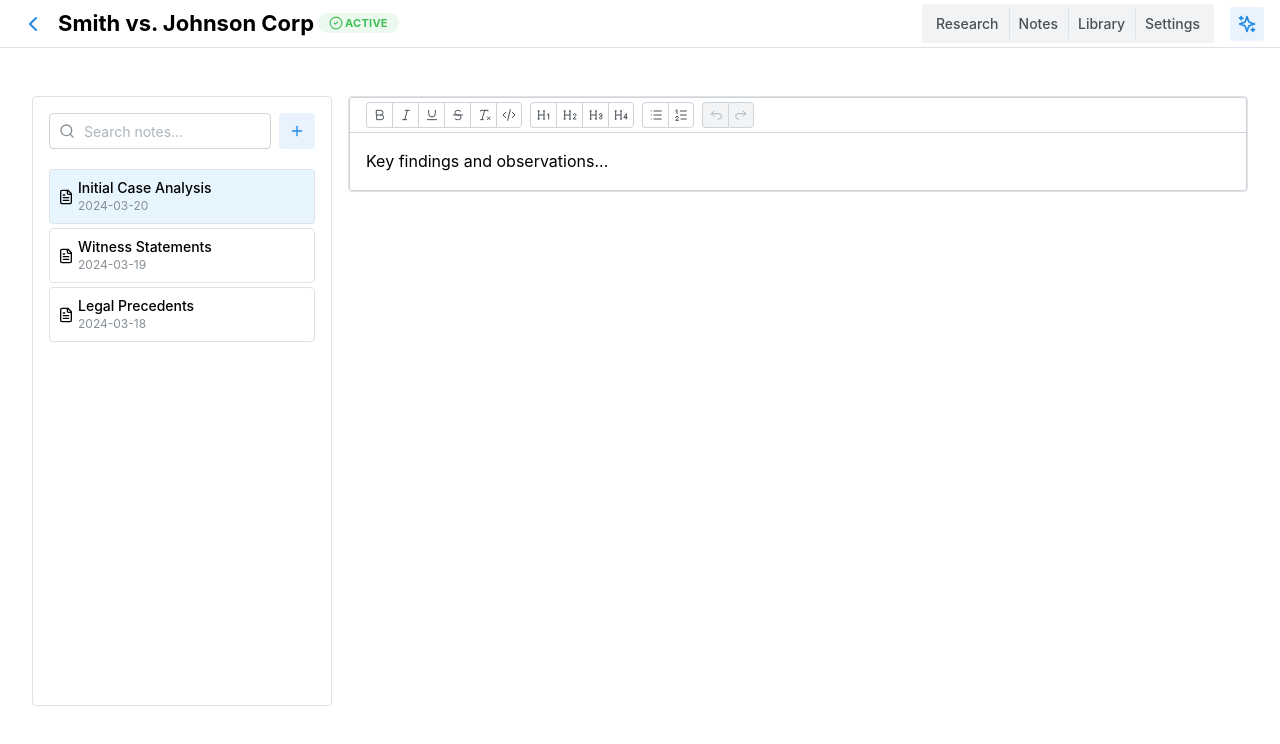
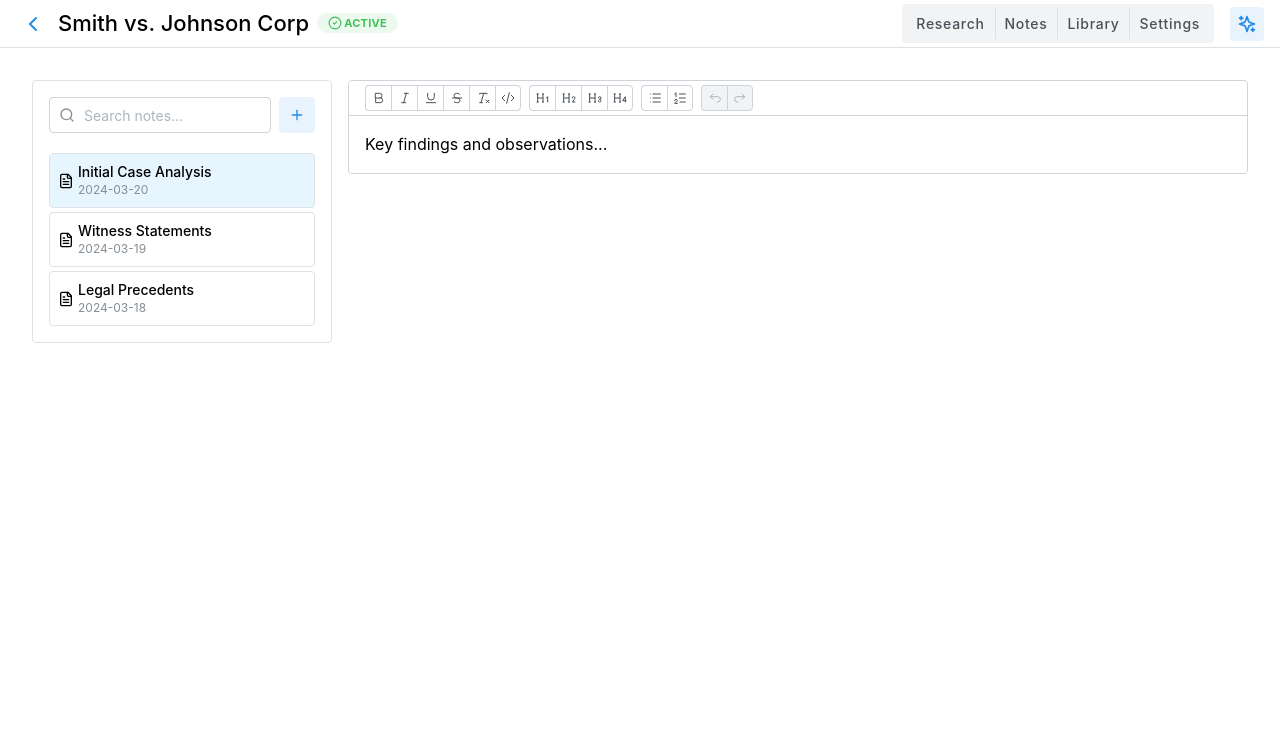
Before and after one commit to michaelcamper/kasy, a Next.js app: page /case/1/notes in a window 1280 px wide. Shown: the top 744 px of the page. Built offline with nearby package versions, Linux system fonts and the light colour scheme.

Commit message:
small visual changes

```diff
--- a/app/(dashboard)/case/[caseId]/layout.tsx
+++ b/app/(dashboard)/case/[caseId]/layout.tsx
@@ -43,8 +43,10 @@ export default function CaseLayout({
             <ActionIcon variant="subtle" size="lg" component={Link} href="/">
               <ChevronLeft size={24} />
             </ActionIcon>
-            <Group gap="xs" wrap="nowrap">
-              <Title order={3}>{caseData.name}</Title>
+            <Group gap="sm" wrap="nowrap">
+              <Title order={3} fw={500}>
+                {caseData.name}
+              </Title>
               <CaseStatus status={caseData.status} readonly />
             </Group>
           </Group>
@@ -72,6 +74,8 @@ export default function CaseLayout({
                       display: 'block',
                       padding: '5px 10px',
                       textDecoration: 'none',
+                      letterSpacing: '0.05em',
+                      fontWeight: 500,
                     }}
                   >
                     {item.label}
--- a/app/(dashboard)/case/[caseId]/notes/page.tsx
+++ b/app/(dashboard)/case/[caseId]/notes/page.tsx
@@ -5,7 +5,7 @@ import { NotesEditor } from '@/components/case/NotesEditor';
 export default function NotesPage() {
   return (
     <AppShell.Main>
-      <Container size="xl" pt="xl">
+      <Container size="xl" pt="md">
         <NotesEditor />
       </Container>
     </AppShell.Main>
--- a/components/case/CaseConfiguration.tsx
+++ b/components/case/CaseConfiguration.tsx
@@ -33,9 +33,9 @@ import { useState } from 'react';
 
 export function CaseConfiguration() {
   return (
-    <Container size="md" mt="xl">
+    <Container size="md" mt="md">
       <Tabs defaultValue="details" variant="pills" orientation="vertical">
-        <Paper style={{ alignSelf: 'flex-start' }}>
+        <Paper style={{ alignSelf: 'flex-start' }} bg="gray.0">
           <Tabs.List>
             {[
               { label: 'Details', icon: File, value: 'details' },
--- a/components/case/NotesEditor.tsx
+++ b/components/case/NotesEditor.tsx
@@ -15,9 +15,24 @@ interface Note {
 }
 
 const MOCK_NOTES: Note[] = [
-  { id: '1', title: 'Initial Case Analysis', content: 'Key findings and observations...', lastEdited: '2024-03-20' },
-  { id: '2', title: 'Witness Statements', content: 'Summary of witness testimonies...', lastEdited: '2024-03-19' },
-  { id: '3', title: 'Legal Precedents', content: 'Relevant case law references...', lastEdited: '2024-03-18' },
+  {
+    id: '1',
+    title: 'Initial Case Analysis',
+    content: 'Key findings and observations...',
+    lastEdited: '2024-03-20',
+  },
+  {
+    id: '2',
+    title: 'Witness Statements',
+    content: 'Summary of witness testimonies...',
+    lastEdited: '2024-03-19',
+  },
+  {
+    id: '3',
+    title: 'Legal Precedents',
+    content: 'Relevant case law references...',
+    lastEdited: '2024-03-18',
+  },
 ];
 
 export function NotesEditor() {
@@ -38,7 +53,7 @@ export function NotesEditor() {
   }
 
   return (
-    <Group align="flex-start" gap="md" h="calc(100vh - 180px)">
+    <Group align="flex-start" gap="md">
       {/* Left Sidebar - Notes List */}
       <Paper withBorder style={{ width: 300 }}>
         <Stack gap="xs" p="md">
@@ -48,26 +63,25 @@ export function NotesEditor() {
               style={{ flex: 1 }}
               leftSection={<Search size={16} />}
               value={searchQuery}
-            onChange={(e) => setSearchQuery(e.currentTarget.value)}
+              onChange={e => setSearchQuery(e.currentTarget.value)}
             />
 
             <ActionIcon variant="light" size="input-sm">
               <Plus size={16} />
             </ActionIcon>
-
           </Flex>
 
-
-          <ScrollArea h="calc(100vh - 280px)">
+          <ScrollArea>
             <Stack gap="xs">
-              {filteredNotes.map((note) => (
+              {filteredNotes.map(note => (
                 <Paper
                   key={note.id}
                   p="sm"
                   withBorder
                   style={{
                     cursor: 'pointer',
-                    backgroundColor: selectedNote === note.id ? 'var(--mantine-color-blue-0)' : 'transparent'
+                    backgroundColor:
+                      selectedNote === note.id ? 'var(--mantine-color-blue-0)' : 'transparent',
                   }}
                   onClick={() => {
                     setSelectedNote(note.id);
@@ -77,8 +91,12 @@ export function NotesEditor() {
                   <Group gap="xs">
                     <FileText size={16} />
                     <div style={{ flex: 1 }}>
-                      <Text size="sm" fw={500} truncate>{note.title}</Text>
-                      <Text size="xs" c="dimmed">{note.lastEdited}</Text>
+                      <Text size="sm" fw={500} truncate>
+                        {note.title}
+                      </Text>
+                      <Text size="xs" c="dimmed">
+                        {note.lastEdited}
+                      </Text>
                     </div>
                   </Group>
                 </Paper>
@@ -89,8 +107,7 @@ export function NotesEditor() {
       </Paper>
 
       {/* Right Side - Editor */}
-      <Paper withBorder style={{ flex: 1 }}>
-        <RichTextEditor editor={editor} style={{ height: '100%' }}>
+      <RichTextEditor flex={1} editor={editor} style={{ height: '100%' }}>
         <RichTextEditor.Toolbar sticky stickyOffset={60}>
           <RichTextEditor.ControlsGroup>
             <RichTextEditor.Bold />
@@ -121,7 +138,6 @@ export function NotesEditor() {
 
         <RichTextEditor.Content />
       </RichTextEditor>
-      </Paper>
     </Group>
   );
 }
```
Lines whose indentation alone changed are shown as unchanged.
